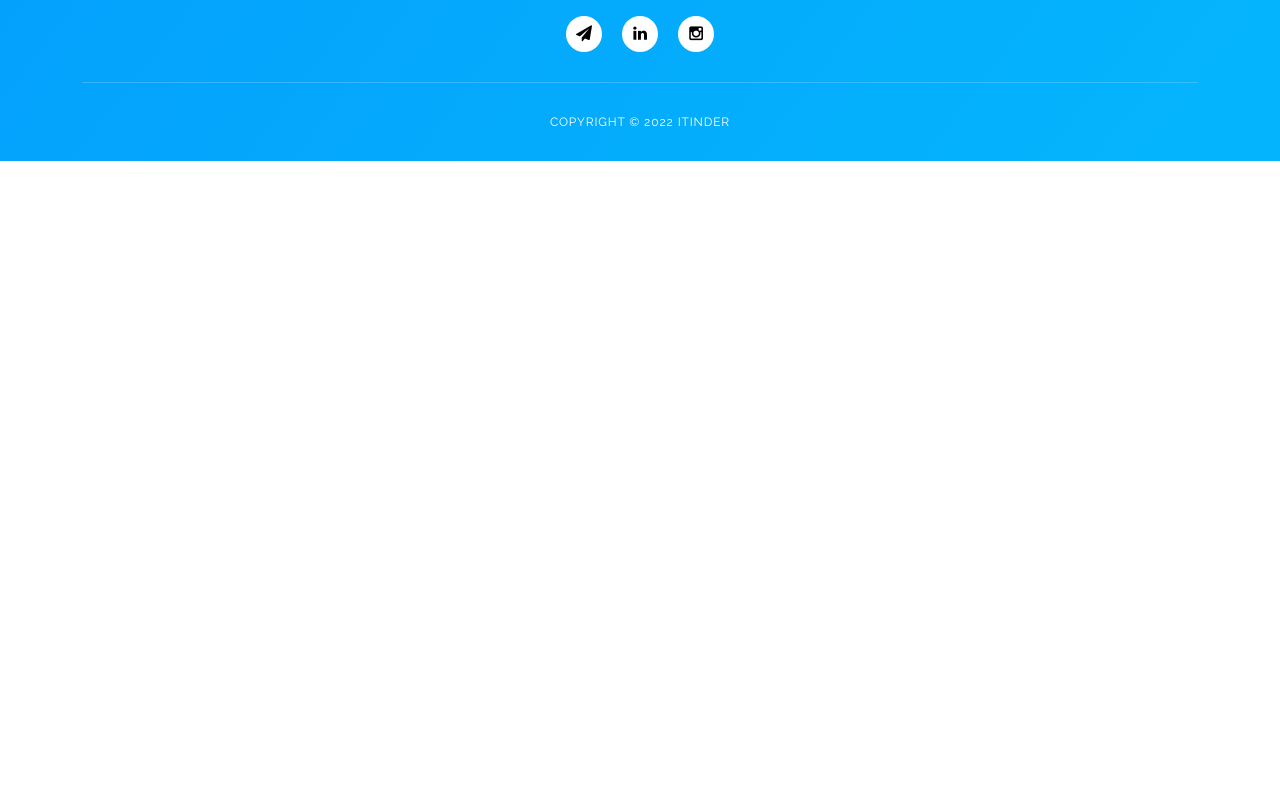
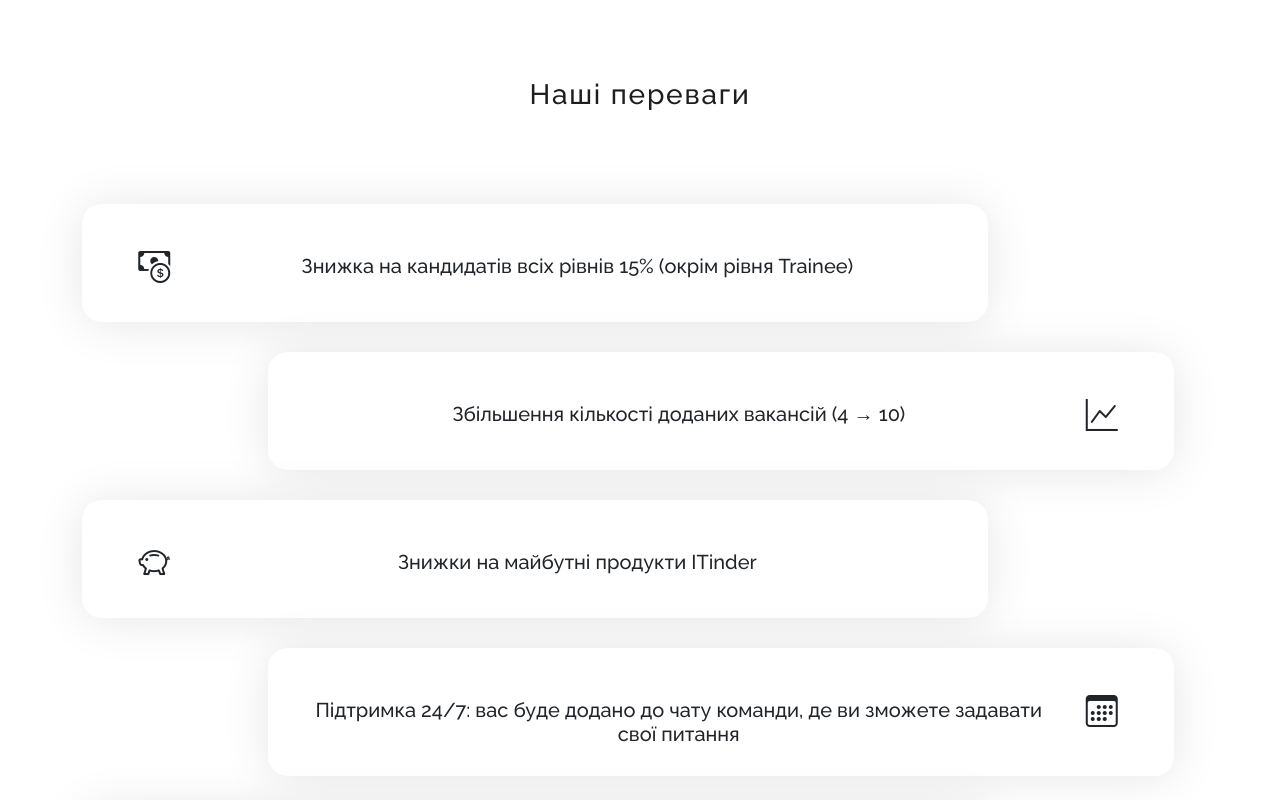
Before and after one commit to ITinderorg/ITinderWebsite, a Next.js app: page /ITpartners in a window 1280 px wide. Shown: the part 1420-2220 px from the top of the page. Before the commit the page ends 1581 px from the top, so only its background shows below. Built offline with nearby package versions, Linux system fonts and the light colour scheme.

Commit message:
Added Benefits section

```diff
--- a/src/components/page/home/counter/Counter.jsx
+++ b/src/components/page/home/counter/Counter.jsx
@@ -3,6 +3,7 @@ import { Container, Row, Col } from "react-bootstrap";
 import CountUp from "react-countup";
 
 const Counter = ({ stats }) => {
+  // TODO: Replace candidates 0 check (only used in first load to prevent countUp from stacking on 0)
   return (
     <section className="counter">
       <div className="content">
--- a/src/components/page/home/pricing/Pricing.jsx
+++ b/src/components/page/home/pricing/Pricing.jsx
@@ -4,7 +4,6 @@ import Fade from "react-reveal/Fade";
 import Constants from "../../../../constants/HomeConstants";
 
 const Pricing = () => {
-  // TODO: Replace candidates 0 check (only used in first load to prevent countUp from stacking on 0)
   const pricings = Constants.Pricings;
   return (
     <section className="section colored" id="pricing-plans">
--- a/src/components/page/partners/PartnersPage.jsx
+++ b/src/components/page/partners/PartnersPage.jsx
@@ -1,5 +1,6 @@
 import WelcomeArea from "../../global/welcome/WelcomeArea";
 import AboutUs from "./aboutUs/AboutUs";
+import Benefits from "./benefits/Benefits";
 import classes from "./PartnersPage.module.css";
 
 const PartnersPage = () => {
@@ -15,6 +16,7 @@ const PartnersPage = () => {
         </p>
       </WelcomeArea>
       <AboutUs />
+      <Benefits />
     </>
   );
 };
--- a/src/components/page/partners/aboutUs/AboutUs.jsx
+++ b/src/components/page/partners/aboutUs/AboutUs.jsx
@@ -5,7 +5,7 @@ const AboutUs = () => {
   return (
     <section className="section" id="aboutUs">
       <Container>
-        <Row className="text-center">
+        <Row>
           <Col lg={12}>
             <div className="center-heading">
               <h2 className="section-title">Про нас</h2>
--- a/src/components/page/partners/benefits/Benefits.jsx
+++ b/src/components/page/partners/benefits/Benefits.jsx
@@ -1,10 +1,55 @@
 import classes from "./Benefits.module.css";
 import { Container, Row, Col } from "react-bootstrap";
+import constants from "../../../../constants/PartnersConstants";
+import { Fade } from "react-reveal";
 
 const Benefits = () => {
+  const benefits = constants.Benefits;
   return (
     <section className="section" id="benefits">
-      <Container></Container>
+      <Container>
+        <Row>
+          <Col lg={12}>
+            <div className="center-heading">
+              <h2 className="section-title">Наші переваги</h2>
+            </div>
+          </Col>
+        </Row>
+        <Row className="padding-top-70">
+          {benefits.map((item) => {
+            return (
+              <Row key={item.id}>
+                <Col
+                  lg={10}
+                  md={10}
+                  sm={12}
+                  className={item.id % 2 == 0 ? "ms-auto text-end" : ""}
+                >
+                  {item.id % 2 == 0 ? (
+                    <Fade right duration={1500} delay={item.id * 120}>
+                      <div className="features-small-item">
+                        <div className={classes.gridRight}>
+                          <h5 className={classes.benefitTitle}>{item.text}</h5>
+                          <i className={item.iconClass}></i>
+                        </div>
+                      </div>
+                    </Fade>
+                  ) : (
+                    <Fade left duration={1500} delay={item.id * 120}>
+                      <div className="features-small-item">
+                        <div className={classes.gridLeft}>
+                          <i className={item.iconClass}></i>
+                          <h5 className={classes.benefitTitle}>{item.text}</h5>
+                        </div>
+                      </div>
+                    </Fade>
+                  )}
+                </Col>
+              </Row>
+            );
+          })}
+        </Row>
+      </Container>
     </section>
   );
 };
--- a/src/components/page/partners/benefits/Benefits.module.css
+++ b/src/components/page/partners/benefits/Benefits.module.css
@@ -0,0 +1,14 @@
+.gridLeft {
+  display: grid;
+  grid-template-columns: 10% 90%;
+  margin-top: 10px !important;
+}
+.gridRight {
+  display: grid;
+  grid-template-columns: 90% 10%;
+  margin-top: 10px !important;
+}
+.benefitTitle {
+  margin: 0 !important;
+  margin-top: 10px !important;
+}
--- /dev/null
+++ b/src/constants/PartnersConstants.js
@@ -0,0 +1,31 @@
+const PartnersConstants = {
+  Benefits: [
+    {
+      id: 1,
+      text: "Знижка на кандидатів всіх рівнів 15% (окрім рівня Trainee)",
+      iconClass: "bi bi-cash-coin fa-2x",
+    },
+    {
+      id: 2,
+      text: "Збільшення кількості доданих вакансій (4 → 10)",
+      iconClass: "bi bi-graph-up fa-2x",
+    },
+    {
+      id: 3,
+      text: "Знижки на майбутні продукти ITinder",
+      iconClass: "bi bi-piggy-bank fa-2x",
+    },
+    {
+      id: 4,
+      text: "Підтримка 24/7: вас буде додано до чату команди, де ви зможете задавати свої питання",
+      iconClass: "bi bi-calendar3 fa-2x",
+    },
+    {
+      id: 5,
+      text: "Ваші побажання та пропозиції → випуск апдейтів",
+      iconClass: "bi bi-arrow-bar-up fa-2x",
+    },
+  ],
+};
+
+export default PartnersConstants;
--- a/src/pages/ITpartners.js
+++ b/src/pages/ITpartners.js
@@ -43,6 +43,10 @@ export default function Home() {
           href="https://fonts.googleapis.com/css?family=Raleway:100,300,400,500,700,900"
           rel="stylesheet"
         />
+        <link
+          rel="stylesheet"
+          href="https://cdn.jsdelivr.net/npm/bootstrap-icons@1.8.1/font/bootstrap-icons.css"
+        ></link>
       </Head>
 
       {transition((style, item) =>
```
